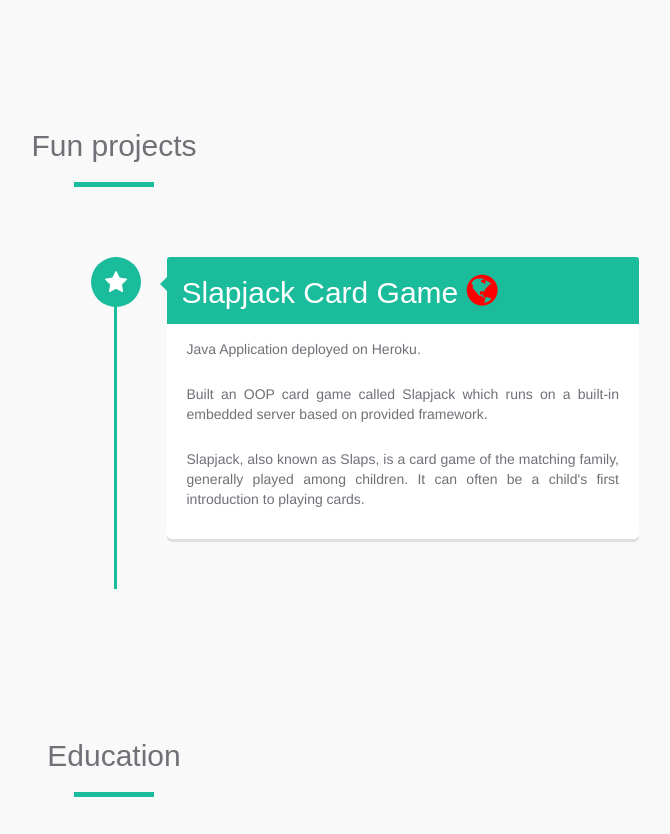
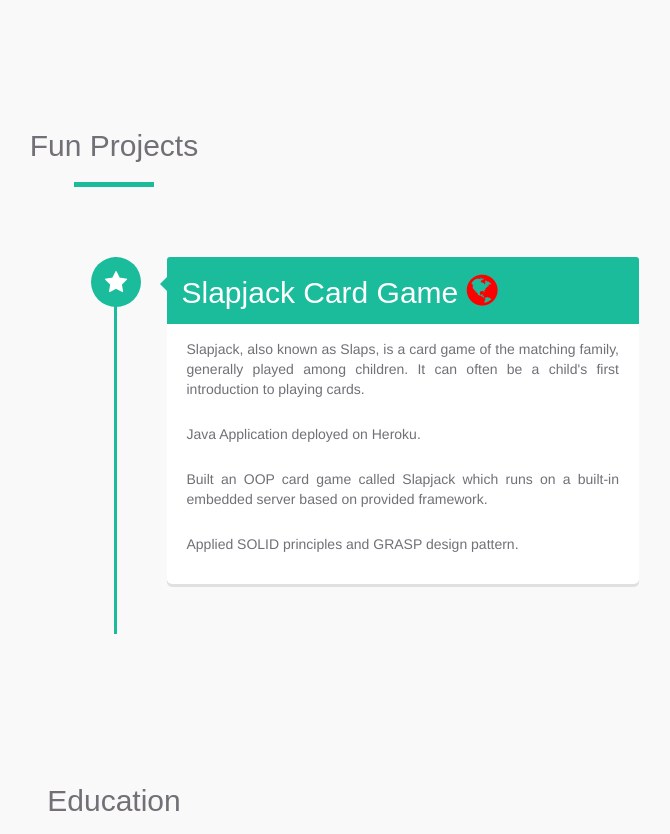
Before and after one commit to rliu9/rliu9.github.io, a plain HTML site: page index.html in a window 1280 px wide. Shown: the part 3500-4334 px from the top of the page, without its empty margins (526-1196 px from the left). Drawn offline with nearby package versions, Linux system fonts and the light colour scheme.

Commit message:
Update index.html

```diff
--- a/index.html
+++ b/index.html
@@ -247,7 +247,7 @@
         <div class="container">
             <div class="row">
                 <div class="col-md-12 section-heading">
-                    <h2>Fun projects</h2>
+                    <h2>Fun Projects</h2>
 
 
                     <p class="lead"></p>
@@ -280,9 +280,10 @@
                                 <h2>Slapjack Card Game
                                     <a href="https://slapjackgame.github.io/" class="fa fa-globe" style="font-size:36px;color:red"></a>
                                 </h2>
+                                <p>Slapjack, also known as Slaps, is a card game of the matching family, generally played among children. It can often be a child's first introduction to playing cards.</p>
                                 <p>Java Application deployed on Heroku.</p>
                                 <p>Built an OOP card game called Slapjack which runs on a built-in embedded server based on provided framework.</p>
-                                <p>Slapjack, also known as Slaps, is a card game of the matching family, generally played among children. It can often be a child's first introduction to playing cards.</p>
+                                <p>Applied SOLID principles and GRASP design pattern.</p>
                             </div>
 
 
```
